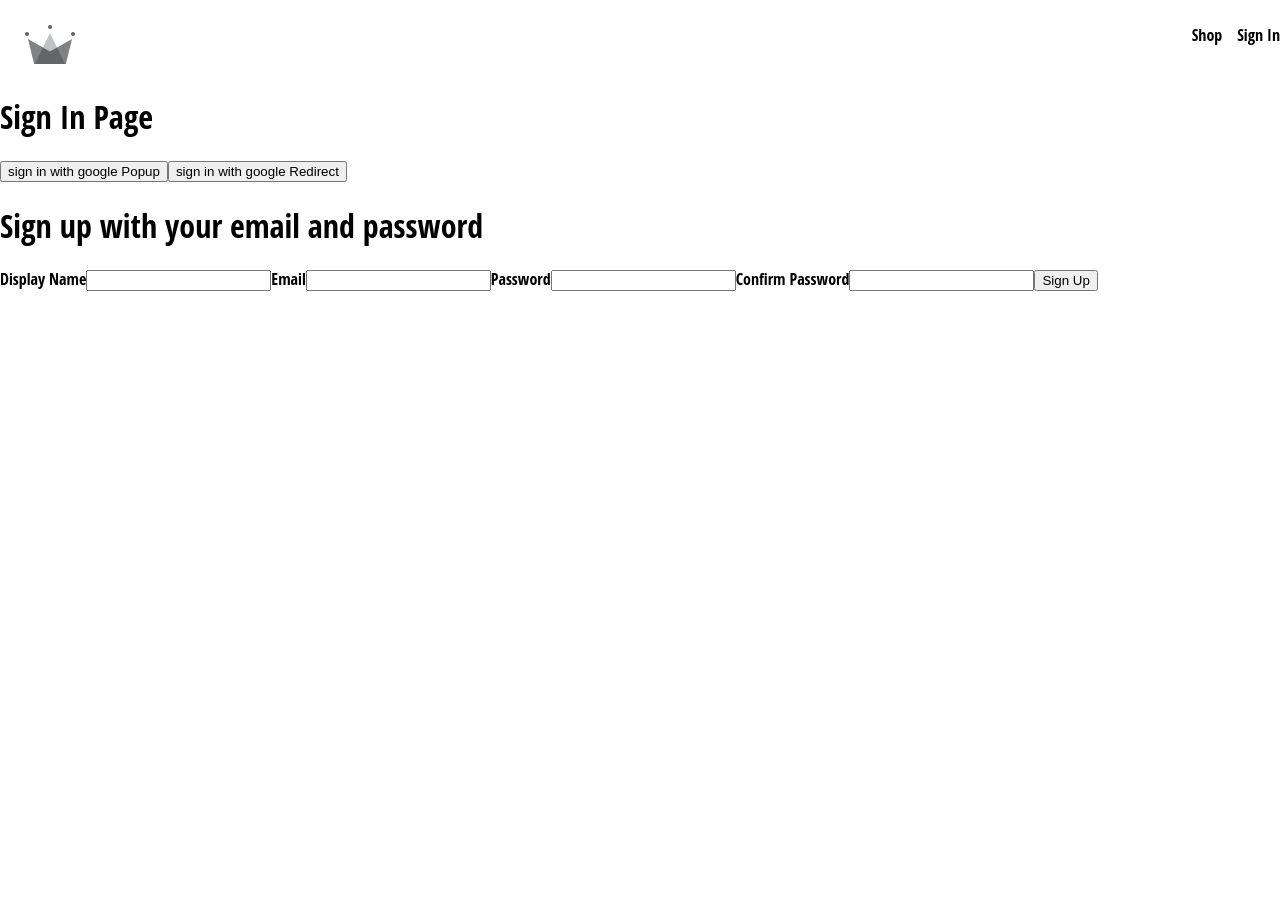
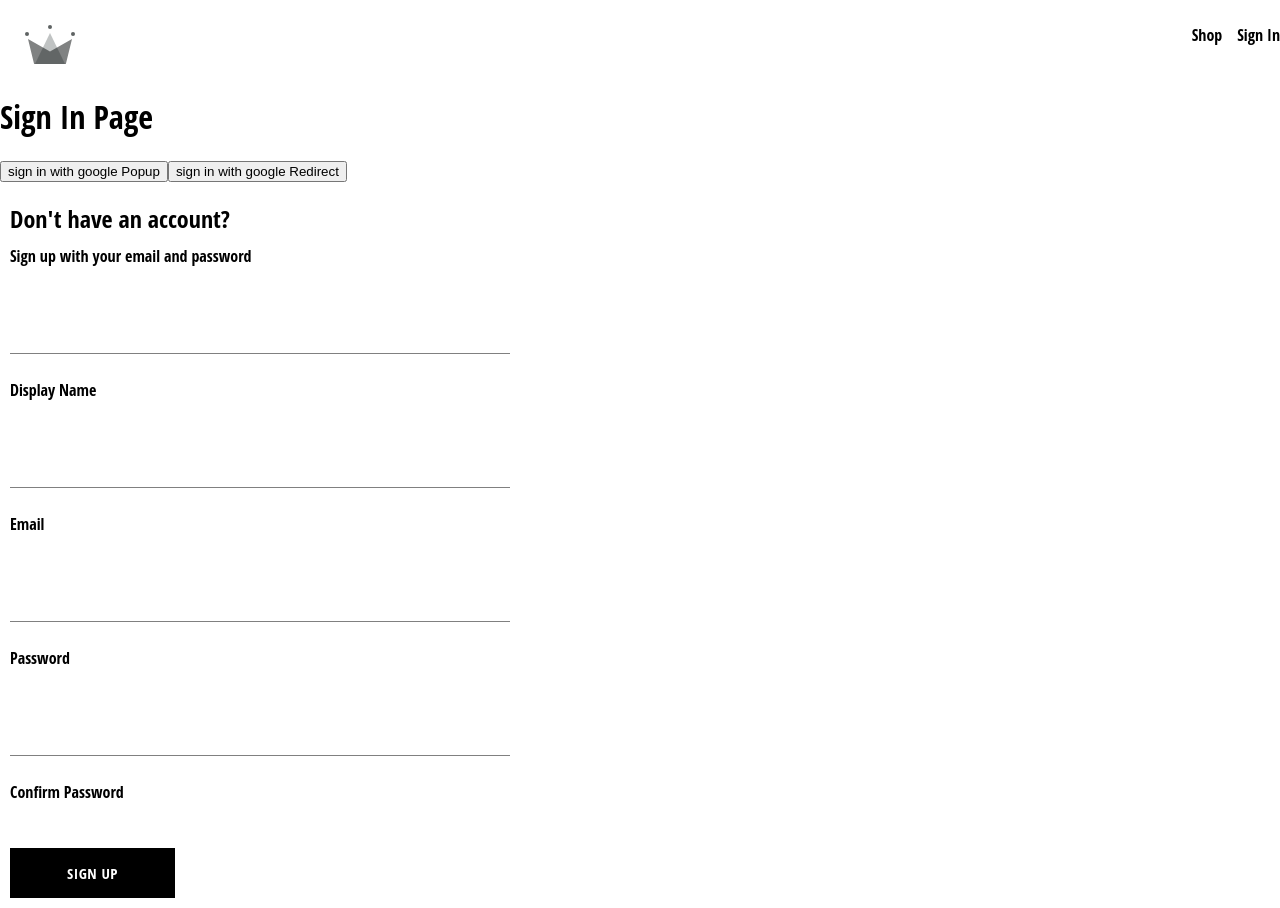
Before and after one commit to vaibhavg310/crwn-clothing, a React (Create React App) app: page /SignIn in a window 1280 px wide. Before the commit the page ends 800 px from the top, so only its background shows below. Built offline with nearby package versions, Linux system fonts and the light colour scheme.

Commit message:
created : sign up component, form input component, button component

```diff
--- /dev/null
+++ b/src/components/button/button.component.jsx
@@ -0,0 +1,17 @@
+ import "./button.styles.scss"
+
+ const BUTTON_TYPE_CLASSES = {
+    google : 'google-sign-in',
+    inverted: 'inverted',
+}
+
+ const Button = ({children, buttonType, ...otherProps}) => {
+    return(
+        <button className={`button-container ${BUTTON_TYPE_CLASSES[buttonType]}`}
+            {...otherProps}
+        >
+            {children}
+        </button>
+    )
+ };
+ export default Button;
--- /dev/null
+++ b/src/components/button/button.styles.scss
@@ -0,0 +1,46 @@
+.button-container {
+    min-width: 165px;
+    width: auto;
+    height: 50px;
+    letter-spacing: 0.5px;
+    line-height: 50px;
+    padding: 0 35px 0 35px;
+    font-size: 15px;
+    background-color: black;
+    color: white;
+    text-transform: uppercase;
+    font-family: 'Open Sans Condensed';
+    font-weight: bolder;
+    border: none;
+    cursor: pointer;
+    display: flex;
+    justify-content: center;
+
+    &:hover {
+      background-color: white;
+      color: black;
+      border: 1px solid black;
+    }
+
+    &.google-sign-in {
+      background-color: #4285f4;
+      color: white;
+
+      &:hover {
+        background-color: #357ae8;
+        border: none;
+      }
+    }
+
+    &.inverted {
+      background-color: white;
+      color: black;
+      border: 1px solid black;
+
+      &:hover {
+        background-color: black;
+        color: white;
+        border: none;
+      }
+    }
+  }
--- a/src/components/form-input/form-input.component.jsx
+++ b/src/components/form-input/form-input.component.jsx
@@ -1,8 +1,21 @@
+
+import './form-input.styles.scss';
+
 const FormInput = ({label, ...otherProps }) => {
     return (
-    <div>
-        <label>Display Name</label>
-        <input {...otherProps} />
+    <div className="group">
+        <input className="form-input" {...otherProps} />
+        {label && (
+            <label
+              classname={`${
+                otherProps.value.length ? 'shrink' : ''
+              } form-input-label`}
+            >
+              {label}
+             </label>
+             )}
+
+
     </div>
     )
 };
--- /dev/null
+++ b/src/components/form-input/form-input.styles.scss
@@ -0,0 +1,54 @@
+$sub-color: grey;
+$main-color: black;
+
+@mixin shrinkLabel {
+  top: -14px;
+  font-size: 12px;
+  color: $main-color;
+}
+
+.group {
+  position: relative;
+  margin: 45px 0;
+
+  .form-input {
+    background: none;
+    background-color: white;
+    color: $sub-color;
+    font-size: 18px;
+    padding: 10px 10px 10px 5px;
+    display: block;
+    width: 100%;
+    border: none;
+    border-radius: 0;
+    border-bottom: 1px solid $sub-color;
+    margin: 25px 0;
+
+    &:focus {
+      outline: none;
+    }
+
+    &:focus ~ .form-input-label {
+      @include shrinkLabel();
+    }
+  }
+
+  input[type='password'] {
+    letter-spacing: 0.3em;
+  }
+
+  .form-input-label {
+    color: $sub-color;
+    font-size: 16px;
+    font-weight: normal;
+    position: absolute;
+    pointer-events: none;
+    left: 5px;
+    top: 10px;
+    transition: 300ms ease all;
+
+    &.shrink {
+      @include shrinkLabel();
+    }
+  }
+}
--- a/src/components/sign-up-form/sign-up-form.component.jsx
+++ b/src/components/sign-up-form/sign-up-form.component.jsx
@@ -1,8 +1,10 @@
 import { useState} from 'react';
 
 import FormInput from '../form-input/form-input.component';
+import Button from '../button/button.component';
+import { createAuthUserWithEmailAndPassword, createUserDocumentFromAuth } from '../../utils/firebase/firebase.utils';
 
-import { createAuthUserWithEmailAndPassword, createUserDocumentFromAuth } from '../../utils/firebase/firebase.utils';
+import "./sign-up-form.styles.scss";
 
 const defaultFormFields = {
     displayName: '',
@@ -61,11 +63,13 @@
     };
 
     return (
-     <div>
-        <h1>Sign up with your email and password</h1>
+     <div className='sign-up-container'>
+        <h2>Don't have an account?</h2>
+        <span>Sign up with your email and password</span>
         <form onSubmit ={handleSubmit}>
-            <label>Display Name</label>
-            <input
+
+            <FormInput
+                label ="Display Name"
                 type ="text"
                 required
                 onChange={handleChange}
@@ -73,8 +77,9 @@
                 value={displayName}
              />
 
-            <label>Email</label>
-            <input
+
+            <FormInput
+            label="Email"
                 type ="email"
                 required
                 onChange={handleChange}
@@ -82,8 +87,9 @@
                 value={email}
             />
 
-            <label>Password</label>
-            <input
+
+            <FormInput
+                label="Password"
                 type ="password"
                 required
                 onChange={handleChange}
@@ -91,8 +97,9 @@
                  value={password}
             />
 
-            <label>Confirm Password</label>
-            <input
+
+            <FormInput
+                label="Confirm Password"
                 type ="password"
                 required
                 onChange={handleChange
@@ -100,7 +107,9 @@
                 value={confirmPassword}
              />
 
-            <button type="submit">Sign Up</button>
+            <Button type="submit">
+                Sign Up
+            </Button>
 
         </form>
      </div>
--- /dev/null
+++ b/src/components/sign-up-form/sign-up-form.styles.scss
@@ -0,0 +1,11 @@
+.sign-up-container{
+    display: flex;
+    flex-direction: column;
+    width: 500px;
+    margin: 10px;
+
+}
+
+h2{
+    margin: 10px 0;
+}
```
Also changed, not shown: src/components/form-input/from-input.styles.scss (deleted).
